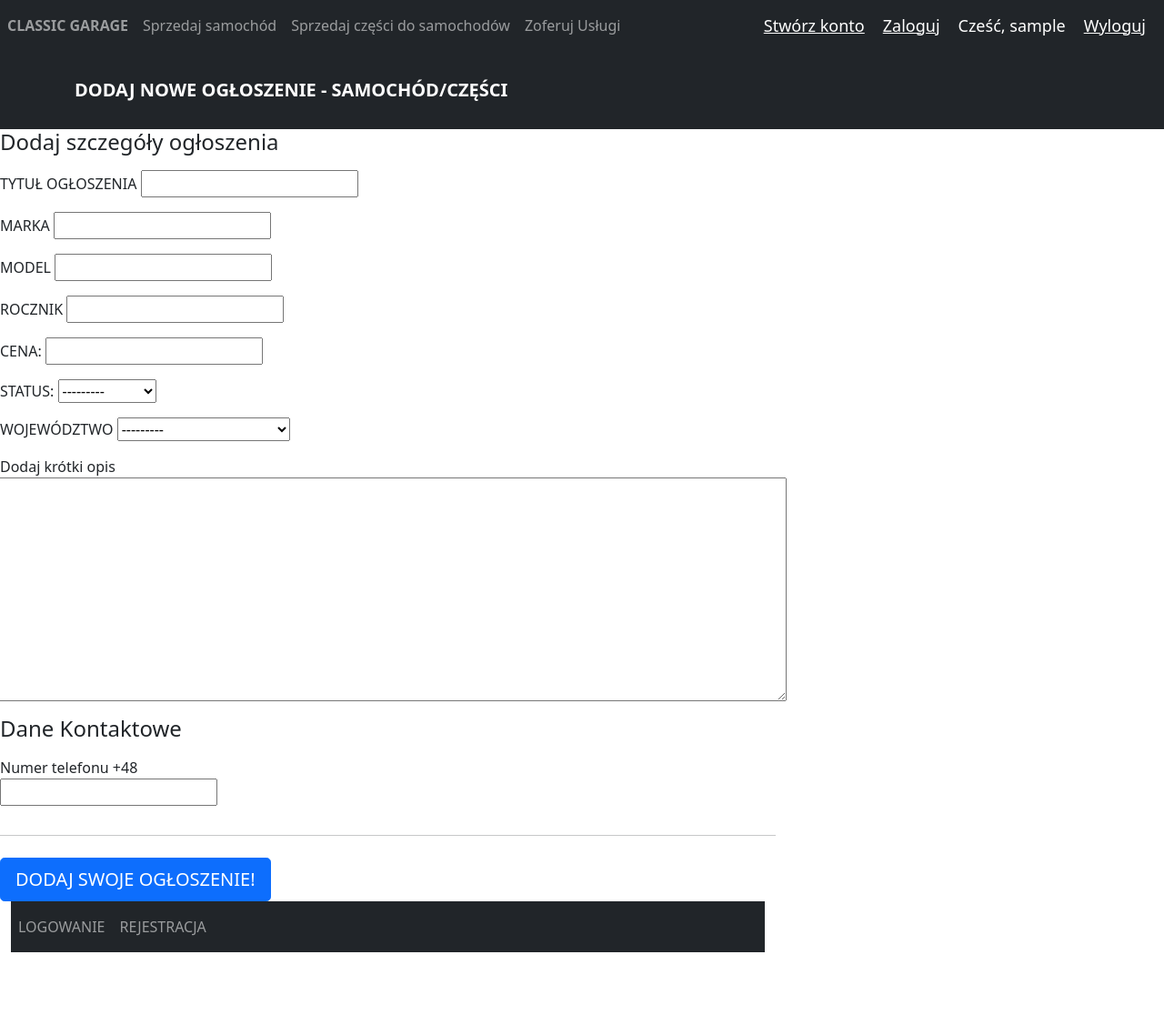
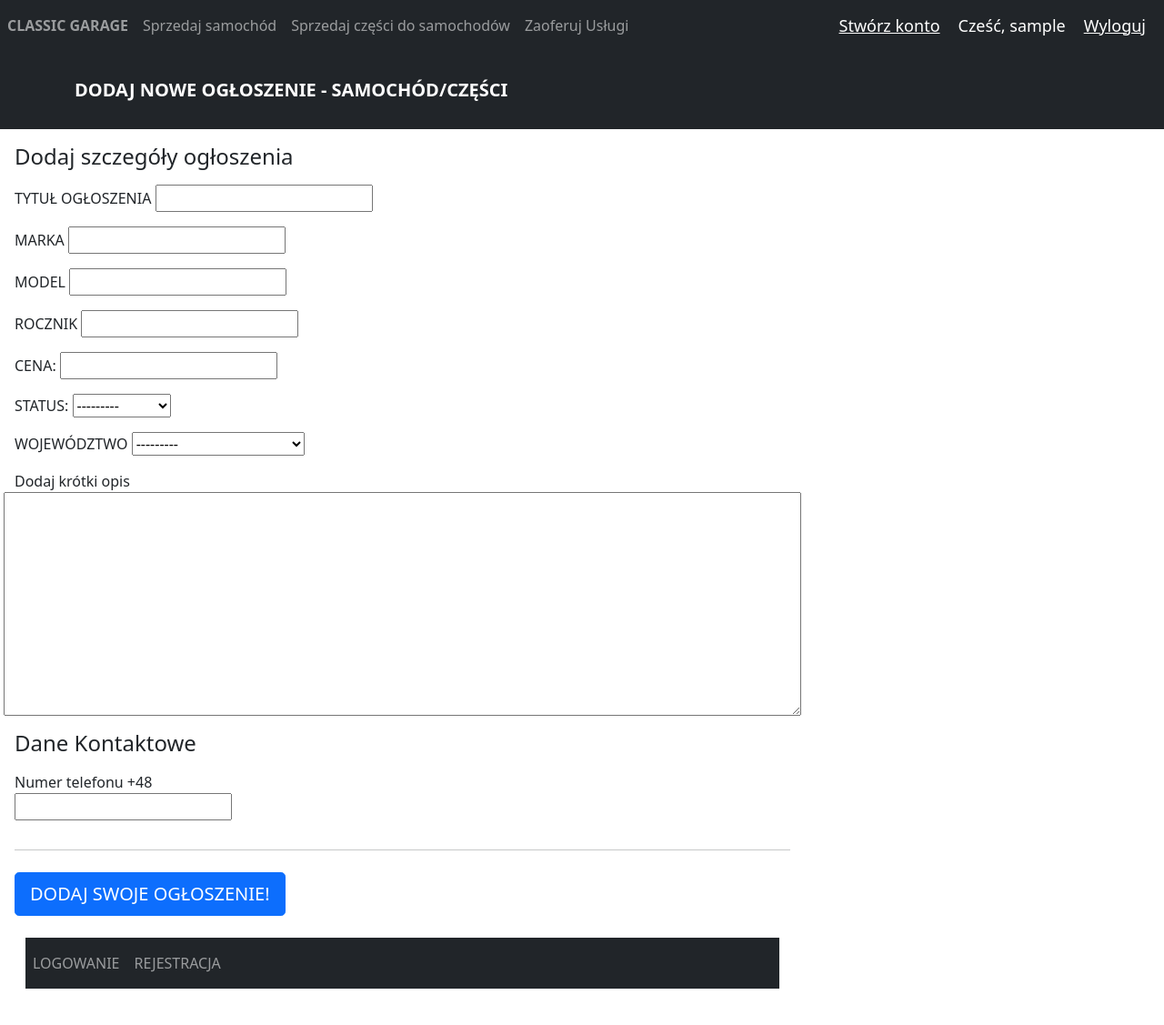
Before and after one commit to TomaszMyszkowski/ClassicGarage, a Django app: page /car-add/ in a window 1280 px wide. Shown: the whole page at 91% size. Before the commit the page ends 1047 px from the top, so only its background shows below. Run offline with Django 3.2, Linux system fonts and the light colour scheme; the visitor is signed in with stand-in values (Sample User, id 1).

Commit message:
Poprawka "zalogowania"

```diff
--- a/CarAdvertisment/templates/car-add.html
+++ b/CarAdvertisment/templates/car-add.html
@@ -45,13 +45,15 @@
                     <a class="nav-link" href="{% url 'part-add' %}">Sprzedaj części do samochodów</a>
 
                 <li class="nav-item">
-                    <a class="nav-link" href="{% url 'service-add' %}">Zoferuj Usługi</a>
+                    <a class="nav-link" href="{% url 'service-add' %}">Zaoferuj Usługi</a>
                 </li>
                 </li>
             </ul>
         </div>
         <span> <a class="hello-msg" href="{% url 'register' %}">Stwórz konto</a> </span>
+        {% if not user.is_authenticated %}
         <span><a class="hello-msg" href="{% url 'login' %}">Zaloguj</a> </span>
+        {% endif %}
         <span class="hello-msg">Cześć, {{request.user}}</span>
         <span><a class="hello-msg" href="{% url 'logout' %}">Wyloguj</a></span>
 
@@ -77,7 +79,7 @@
     <!-- START THE ad -->
      <form method="POST">
         {% csrf_token %}
-        <div class="col-md-8 order-md-1">
+        <div class="col-md-8 order-md-1 m-3">
             <h4 class="mb-3">Dodaj szczegóły ogłoszenia</h4>
 
             <div class="mb-3">
@@ -144,7 +146,8 @@
                 </div>
             </div>
             <hr class="mb-4">
-            <button class="btn btn-primary btn-lg btn-block" type="submit">DODAJ SWOJE OGŁOSZENIE!</button>
+            <button class="btn btn-primary btn-lg btn-block mb-4" type="submit">DODAJ SWOJE OGŁOSZENIE!</button>
+
     </form>
 
 
--- a/CarService/templates/advertservice.html
+++ b/CarService/templates/advertservice.html
@@ -40,13 +40,15 @@
         <a class="nav-link" href="{% url 'part-add' %}">Sprzedaj części do samochodów</a>
 
       <li class="nav-item">
-        <a class="nav-link" href="{% url 'service-add' %}">Zoferuj Usługi</a>
+        <a class="nav-link" href="{% url 'service-add' %}">Zaoferuj Usługi</a>
       </li>
       </li>
     </ul>
   </div>
   <span> <a class="hello-msg" href="{% url 'register' %}">Stwórz konto</a> </span>
+    {% if not user.is_authenticated %}
   <span><a class="hello-msg" href="{% url 'login' %}">Zaloguj</a> </span>
+    {% endif %}
   <span class="hello-msg">Cześć, {{request.user}}</span>
   <span ><a  class="hello-msg" href="{% url 'logout' %}">Wyloguj</a></span>
 
--- a/PartsAdvertisment/templates/partadvertview.html
+++ b/PartsAdvertisment/templates/partadvertview.html
@@ -40,13 +40,15 @@
         <a class="nav-link" href="{% url 'part-add' %}">Sprzedaj części do samochodów</a>
 
       <li class="nav-item">
-        <a class="nav-link" href="{% url 'service-add' %}">Zoferuj Usługi</a>
+        <a class="nav-link" href="{% url 'service-add' %}">Zaoferuj Usługi</a>
       </li>
       </li>
     </ul>
   </div>
   <span> <a class="hello-msg" href="{% url 'register' %}">Stwórz konto</a> </span>
+    {% if not user.is_authenticated %}
   <span><a class="hello-msg" href="{% url 'login' %}">Zaloguj</a> </span>
+    {% endif %}
   <span class="hello-msg">Cześć, {{request.user}}</span>
   <span ><a  class="hello-msg" href="{% url 'logout' %}">Wyloguj</a></span>
 
--- a/home/templates/home/home.html
+++ b/home/templates/home/home.html
@@ -45,13 +45,15 @@
         <a class="nav-link" href="{% url 'part-add' %}">Sprzedaj części do samochodów</a>
 
       <li class="nav-item">
-        <a class="nav-link" href="{% url 'service-add' %}">Zoferuj Usługi</a>
+        <a class="nav-link" href="{% url 'service-add' %}">Zaoferuj Usługi</a>
       </li>
       </li>
     </ul>
   </div>
   <span> <a class="hello-msg"href="{% url 'register' %}">Stwórz konto</a> </span>
-  <span><a class="hello-msg" href="{% url 'login' %}">Zaloguj</a> </span>
+    {% if not user.is_authenticated %}
+        <span><a class="hello-msg" href="{% url 'login' %}">Zaloguj</a> </span>
+    {% endif %}
   <span class="hello-msg">Cześć, {{request.user}}</span>
   <span ><a  class="hello-msg" href="{% url 'logout' %}">Wyloguj</a></span>
 
```
Also changed, not shown: CarAdvertisment/templates/advertview.html (+8 -5 lines), CarService/templates/service-add.html (+5 -3 lines), PartsAdvertisment/templates/part-add.html (+5 -3 lines).
